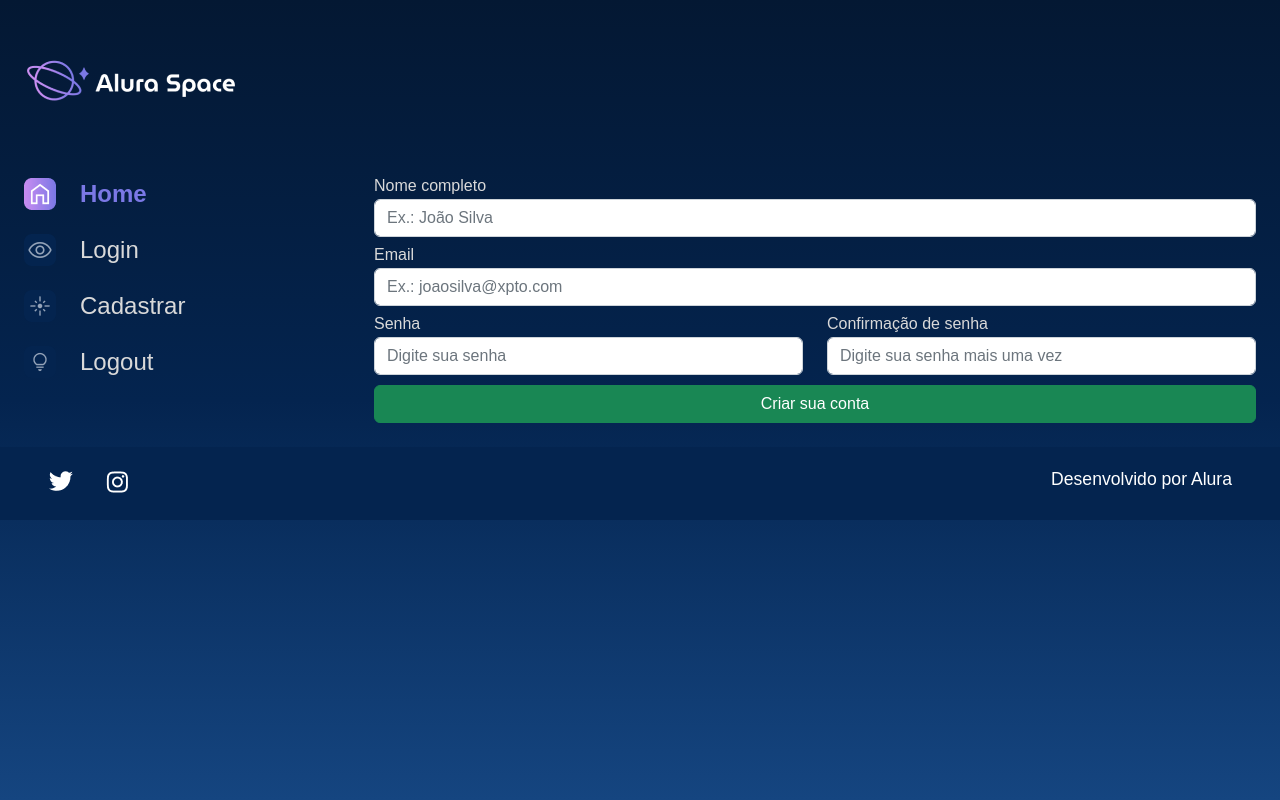
After one commit to anselmoaxo/space_alura, a Django app: page /cadastro in a window 1280 px wide. The commit adds this page. Run offline with Django 5.2, Linux system fonts and the light colour scheme.

Commit message:
adicionando app usuários

```diff
--- a/setup/settings.py
+++ b/setup/settings.py
@@ -41,6 +41,7 @@ INSTALLED_APPS = [
     'django.contrib.messages',
     'django.contrib.staticfiles',
     'galeria.apps.GaleriaConfig',
+    'usuarios.apps.UsuariosConfig',
 ]
 
 MIDDLEWARE = [
--- a/setup/urls.py
+++ b/setup/urls.py
@@ -22,4 +22,5 @@ from django.conf.urls.static import static
 urlpatterns = [
     path('admin/', admin.site.urls),
     path('', include('galeria.urls')),
+    path('', include('usuarios.urls')),
     ] + static(settings.MEDIA_URL, document_root=settings.MEDIA_ROOT)
--- a/templates/galeria/partials/_menu.html
+++ b/templates/galeria/partials/_menu.html
@@ -18,9 +18,9 @@
   <main class="principal">
       <section class="menu-lateral">
           <nav class="menu-lateral__navegacao">
-              <a href="#"><img src="{% static '/assets/ícones/1x/Home - ativo.png' %}"> Home</a>
-              <a href="#"><img src="{% static '/assets/ícones/1x/Mais vistas - inativo.png' %}"> Mais vistas</a>
-              <a href="#"><img src="{% static '/assets/ícones/1x/Novas - inativo.png' %}"> Novas</a>
+              <a href="{% url 'index' %}"><img src="{% static '/assets/ícones/1x/Home - ativo.png' %}"> Home</a>
+              <a href="{% url 'login' %}"><img src="{% static '/assets/ícones/1x/Mais vistas - inativo.png' %}"> Login</a>
+              <a href="{% url 'cadastro' %}"><img src="{% static '/assets/ícones/1x/Novas - inativo.png' %}"> Cadastro</a>
               <a href="#"><img src="{% static '/assets/ícones/1x/Surpreenda-me - inativo.png' %}"> Surpreenda-me</a>
           </nav>
       </section>
--- /dev/null
+++ b/templates/usuarios/cadastro.html
@@ -0,0 +1,63 @@
+{% load static %}
+
+<!DOCTYPE html>
+<html lang="pt-br">
+
+<head>
+    <meta charset="UTF-8">
+    <meta http-equiv="X-UA-Compatible" content="IE=edge">
+    <meta name="viewport" content="width=device-width, initial-scale=1.0">
+    <title>Alura Space</title>
+    <link rel="preconnect" href="https://fonts.googleapis.com">
+    <link rel="preconnect" href="https://fonts.gstatic.com" crossorigin>
+    <link href="https://fonts.googleapis.com/css2?family=Poppins:wght@400;500;600&display=swap" rel="stylesheet">
+    <!-- CSS only -->
+    <link href="https://cdn.jsdelivr.net/npm/bootstrap@5.2.2/dist/css/bootstrap.min.css" rel="stylesheet" integrity="sha384-Zenh87qX5JnK2Jl0vWa8Ck2rdkQ2Bzep5IDxbcnCeuOxjzrPF/et3URy9Bv1WTRi" crossorigin="anonymous">
+    <link rel="stylesheet" href="{% static '/styles/style.css' %}">
+</head>
+
+<body>
+    <div class="pagina-inicial">
+        <header class="cabecalho">
+            <img src="{% static '/assets/logo/Logo(2).png' %}" alt="Logo da Alura Space" />
+
+        </header>
+        <main class="principal">
+            <section class="menu-lateral">
+                <nav class="menu-lateral__navegacao">
+                    <a href="{% url 'index' %}"><img src="{% static '/assets/ícones/1x/Home - ativo.png' %}"> Home</a>
+                    <a href="{% url 'login' %}"><img src="{% static '/assets/ícones/1x/Mais vistas - inativo.png' %}"> Login</a>
+                    <a href="{% url 'cadastro' %}"><img src="{% static '/assets/ícones/1x/Novas - inativo.png' %}"> Cadastrar</a>
+                    <a href="#"><img src="{% static '/assets/ícones/1x/Surpreenda-me - inativo.png' %}"> Logout</a>
+                </nav>
+            </section>
+            <section class="galeria" style="margin-left: 5em">
+                <form action="" method="">
+                    <div class="row">
+                        <div class="col-12 col-lg-12" style="margin-bottom: 10px;">
+                            <label for="nome_cadastro" style="color:#D9D9D9; margin-bottom: 5px;"><b>Nome completo</b></label>
+                            <input type="text" class="form-control" name="nome_cadastro" placeholder="Ex.: João Silva" required>
+                        </div>
+                        <div class="col-12 col-lg-12" style="margin-bottom: 10px;">
+                            <label for="email" style="color:#D9D9D9; margin-bottom: 5px;"><b>Email</b></label>
+                            <input type="email" class="form-control" name="email" placeholder="Ex.: joaosilva@xpto.com" required>
+                        </div>
+                        <div class="col-12 col-lg-6" style="margin-bottom: 10px;">
+                            <label for="password1" style="color:#D9D9D9; margin-bottom: 5px;"><b>Senha</b></label>
+                            <input type="password" class="form-control" name="password1" placeholder="Digite sua senha" required>
+                        </div>
+                        <div class="col-12 col-lg-6" style="margin-bottom: 10px;">
+                            <label for="password2" style="color:#D9D9D9; margin-bottom: 5px;"><b>Confirmação de senha</b></label>
+                            <input type="password" class="form-control" name="password2" placeholder="Digite sua senha mais uma vez" required>
+                        </div>
+                        <div class="col-12 text-center">
+                            <button class="btn btn-success col-12" style="padding: top 5px;" type="submit">Criar sua conta</button>
+                        </div>
+                    </div>
+                </form>
+            </section>
+        </main>
+    </div>
+</body>
+
+{% include 'galeria/partials/_footer.html' %}
--- /dev/null
+++ b/usuarios/admin.py
@@ -0,0 +1,3 @@
+from django.contrib import admin
+
+# Register your models here.
--- /dev/null
+++ b/usuarios/apps.py
@@ -0,0 +1,6 @@
+from django.apps import AppConfig
+
+
+class UsuariosConfig(AppConfig):
+    default_auto_field = 'django.db.models.BigAutoField'
+    name = 'usuarios'
--- /dev/null
+++ b/usuarios/models.py
@@ -0,0 +1,3 @@
+from django.db import models
+
+# Create your models here.
--- /dev/null
+++ b/usuarios/tests.py
@@ -0,0 +1,3 @@
+from django.test import TestCase
+
+# Create your tests here.
--- /dev/null
+++ b/usuarios/urls.py
@@ -0,0 +1,9 @@
+from django.urls import path
+from usuarios.views import login, cadastro
+
+
+urlpatterns = [
+    path('login', login, name='login'),
+    path('cadastro', cadastro , name='cadastro')
+
+]
--- /dev/null
+++ b/usuarios/views.py
@@ -0,0 +1,8 @@
+from django.shortcuts import render
+
+def login(request):
+    return render(request, 'usuarios/login.html')
+
+
+def cadastro(request):
+    return render(request, 'usuarios/cadastro.html')
```
Also changed, not shown: templates/usuarios/login.html (added, +55 -0 lines), usuarios/__init__.py (added), usuarios/migrations/__init__.py (added). Lines whose indentation alone changed are shown as unchanged.
